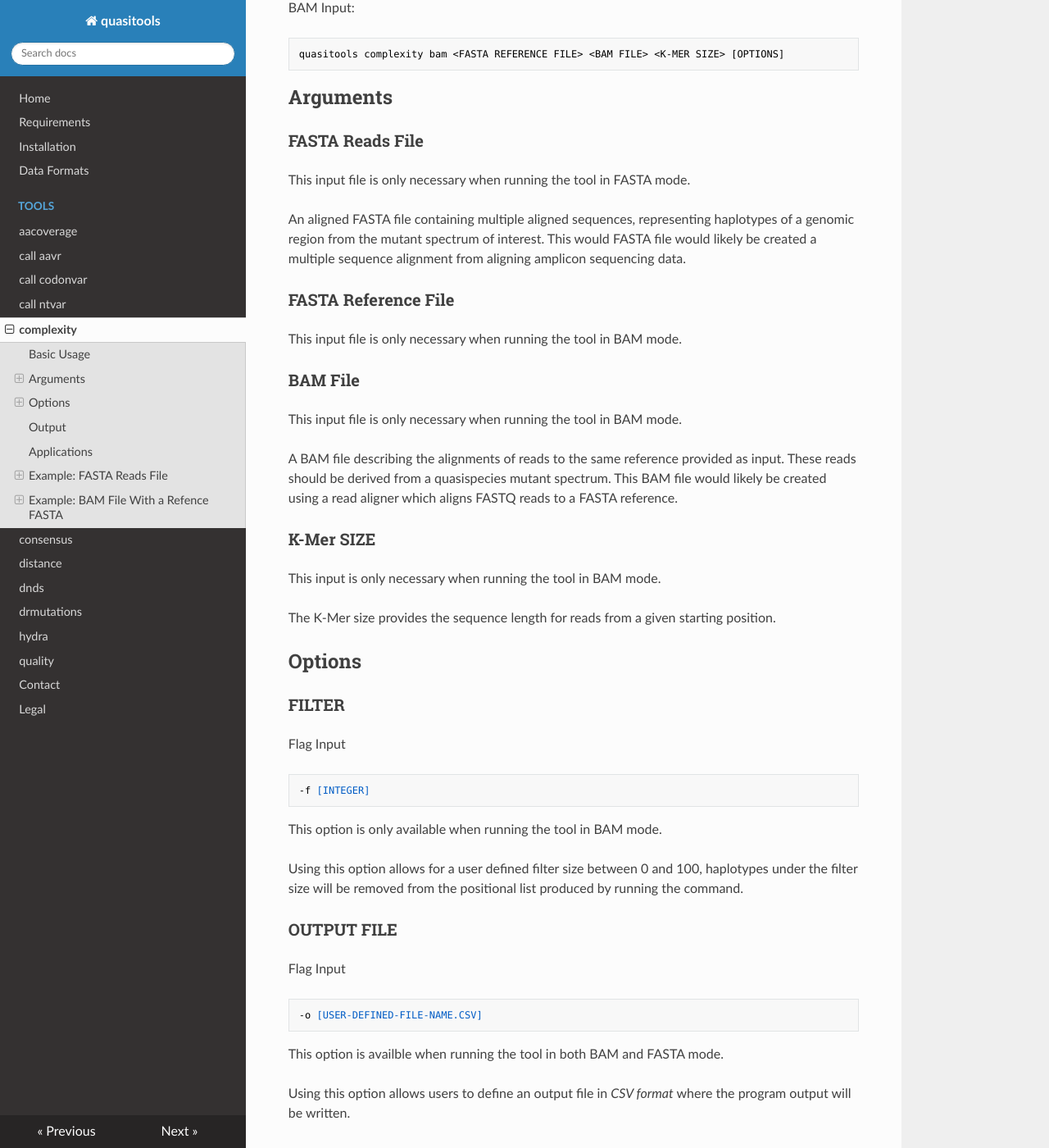
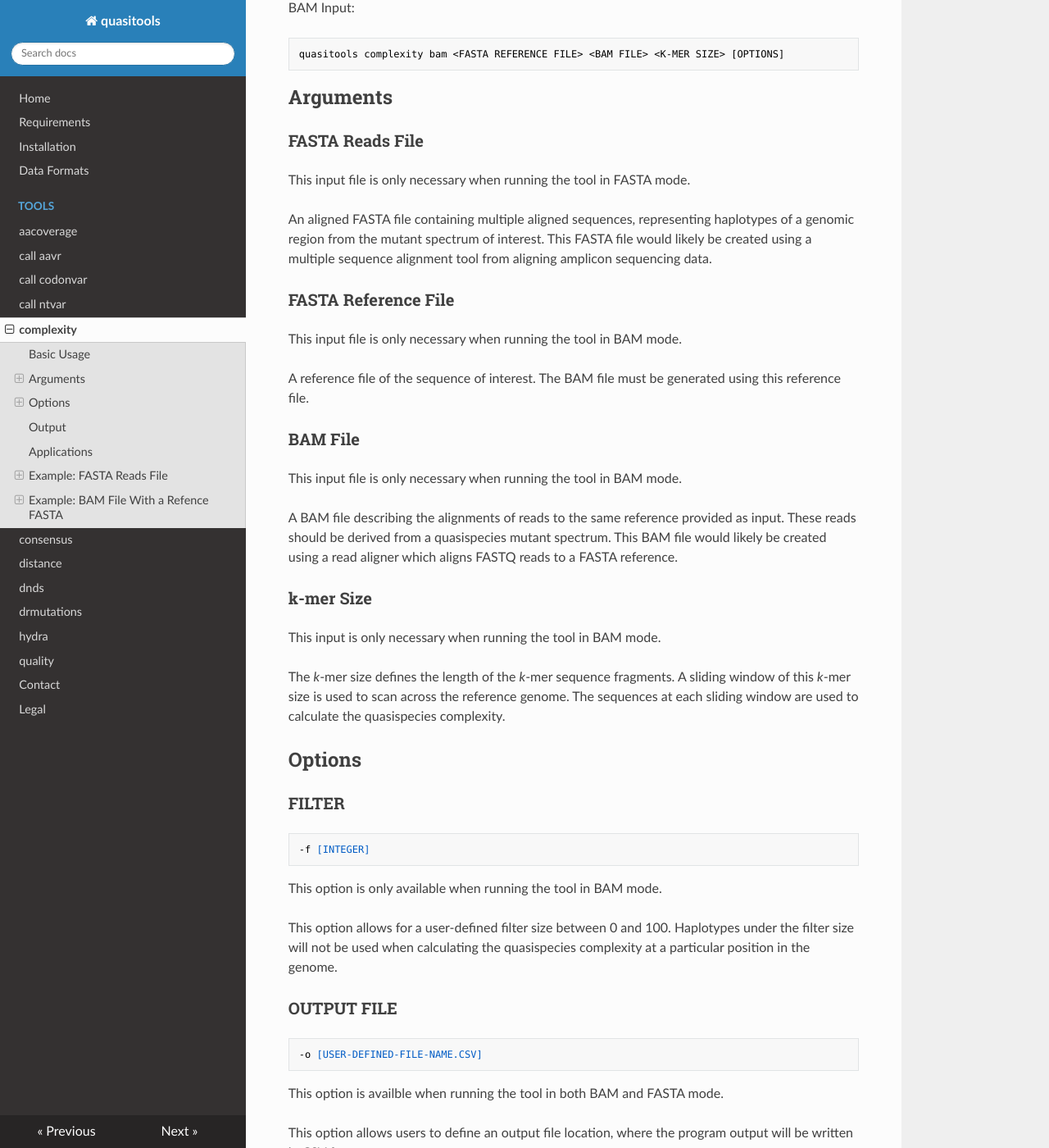
Before and after one commit to phac-nml/quasitools, an MkDocs documentation site: the page built from docs/complexity.md, in a window 1280 px wide and 1400 px high, scrolled down 370 px. Shown: the whole window at 82% size. Built offline with MkDocs 1.6.1, drawn with Linux system fonts in a browser that asks for light colours; nearby versions of some CDN libraries; some of the changed text lies outside the part shown.

Commit message:
Correcting spelling, grammar, etc. Clarifications.

````diff
--- a/docs/complexity.md
+++ b/docs/complexity.md
@@ -22,11 +22,13 @@ quasitools complexity bam <FASTA REFERENCE FILE> <BAM FILE> <K-MER SIZE> [OPTION
 
 This input file is only necessary when running the tool in FASTA mode.
 
-An aligned FASTA file containing multiple aligned sequences, representing haplotypes of a genomic region from the mutant spectrum of interest. This would FASTA file would likely be created a multiple sequence alignment from aligning amplicon sequencing data.
+An aligned FASTA file containing multiple aligned sequences, representing haplotypes of a genomic region from the mutant spectrum of interest. This FASTA file would likely be created using a multiple sequence alignment tool from aligning amplicon sequencing data.
 
 ### FASTA Reference File
 
 This input file is only necessary when running the tool in BAM mode.
+
+A reference file of the sequence of interest. The BAM file must be generated using this reference file.
 
 ### BAM File
 
@@ -34,36 +36,33 @@ This input file is only necessary when running the tool in BAM mode.
 
 A BAM file describing the alignments of reads to the same reference provided as input. These reads should be derived from a quasispecies mutant spectrum. This BAM file would likely be created using a read aligner which aligns FASTQ reads to a FASTA reference.
 
-### K-Mer SIZE
+### k-mer Size
 
 This input is only necessary when running the tool in BAM mode.
 
-The K-Mer size provides the sequence length for reads from a given starting position.
-
+The *k*-mer size defines the length of the *k*-mer sequence fragments. A sliding window of this *k*-mer size is used to scan across the reference genome. The sequences at each sliding window are used to calculate the quasispecies complexity.
 
 ## Options
 
 ### FILTER
 
-Flag Input
 ```
 -f [INTEGER]
 ```
 
 This option is only available when running the tool in BAM mode.
 
-Using this option allows for a user defined filter size between 0 and 100, haplotypes under the filter size will be removed from the positional list produced by running the command.
+This option allows for a user-defined filter size between 0 and 100. Haplotypes under the filter size will not be used when calculating the quasispecies complexity at a particular position in the genome.
 
 ### OUTPUT FILE
 
-Flag Input
 ```
 -o [USER-DEFINED-FILE-NAME.CSV]
 ```
 
 This option is availble when running the tool in both BAM and FASTA mode.
 
-Using this option allows users to define an output file in *CSV format* where the program output will be written.
+This option allows users to define an output file location, where the program output will be written in CSV format.
 
 ## Output
 
````
